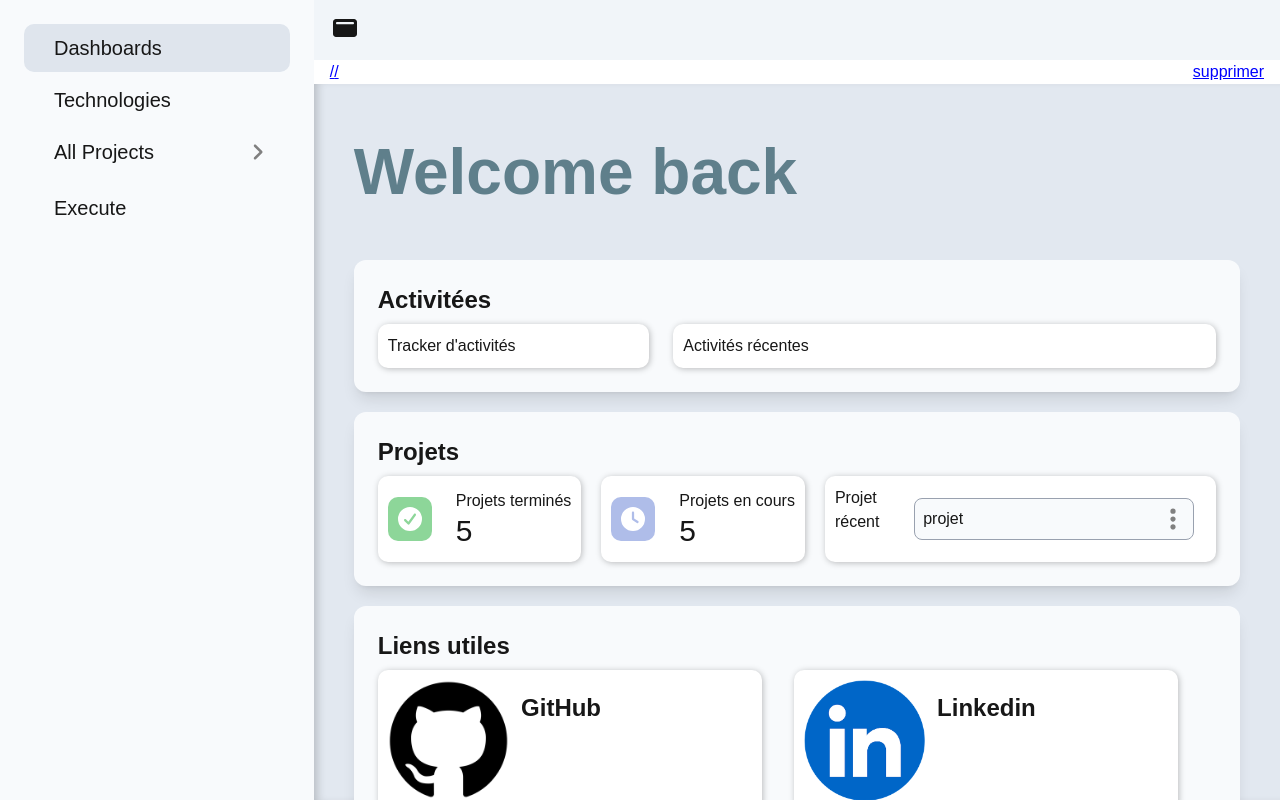
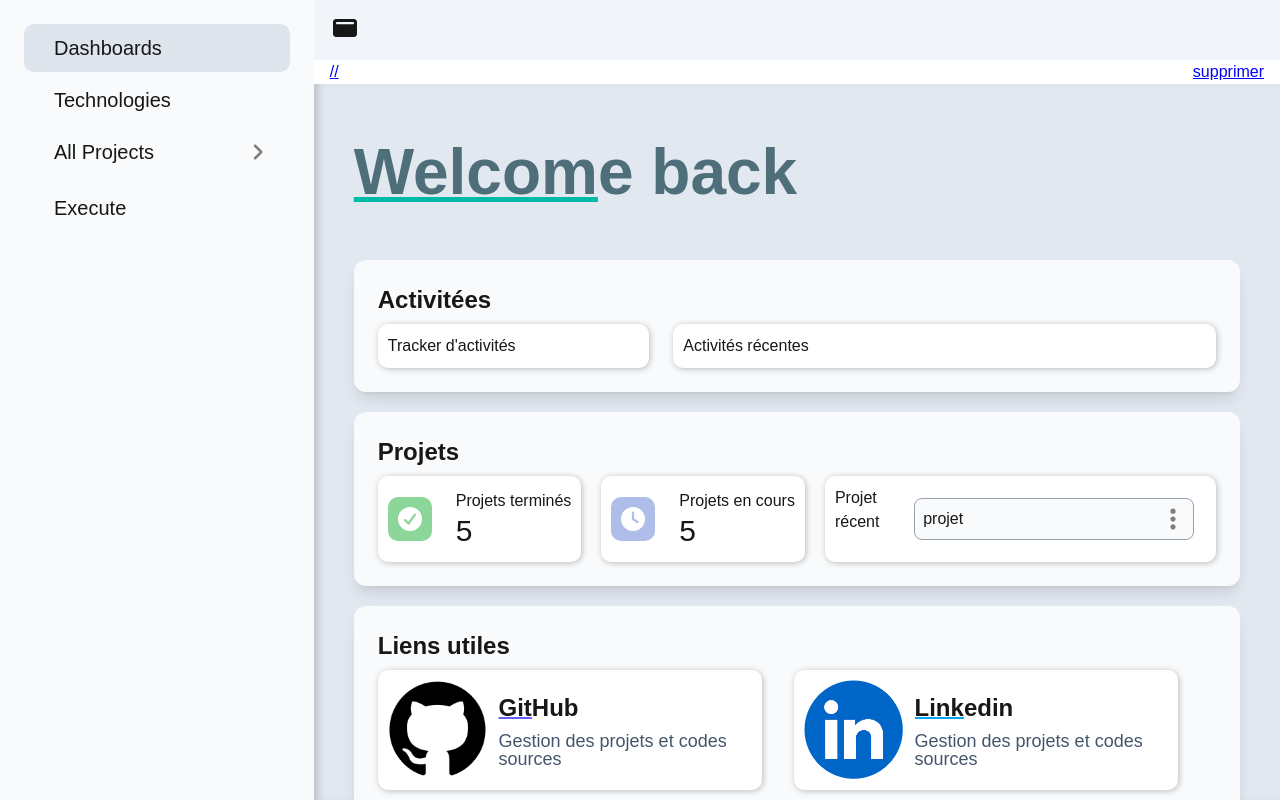
Before and after one commit to DanoBeljean1/dev-project-management, a Next.js app in the folder next-app/: page / in a window 1280 px wide. Built offline with nearby package versions, Linux system fonts and the light colour scheme.

Commit message:
fix: nothing

```diff
--- a/next-app/app/page.js
+++ b/next-app/app/page.js
@@ -3,7 +3,7 @@
 import Image from "next/image";
 import BaseLayout from "./main";
 import { FontAwesomeIcon } from "@fortawesome/react-fontawesome";
-import {faClock} from '@fortawesome/free-solid-svg-icons'
+import {faClock, faPlus} from '@fortawesome/free-solid-svg-icons'
 import {faCircleCheck} from '@fortawesome/free-solid-svg-icons'
 import { faCircleInfo } from "@fortawesome/free-solid-svg-icons";
 import { faEllipsisV } from "@fortawesome/free-solid-svg-icons";
@@ -28,7 +28,7 @@ export default function Home() {
 
       <BaseLayout>
 
-      <p className="p-10 pb-0 text-[64px] text-[#5f7f8b] font-semibold">Welcome back</p>
+      <div className="p-10 pb-0 text-[64px] text-[#4e6e79] font-semibold flex"><p className="underline decoration-teal-500 decoration-5">Welcom</p>e back</div>
         <div className="p-10 flex flex-col gap-5">
           <div className="bg-slate-50 rounded-xl shadow-lg p-6">
             <p className="text-2xl pb-2 font-bold">Activitées</p>
@@ -88,26 +88,43 @@ export default function Home() {
               <a href="https://www.github.com" target="_blank" className="basis-1/3">
                 <img src="/socials/github.png"></img>
               </a>
-              <p className="p-3 overflow-auto font-bold text-2xl">GitHub</p>
+              <div className="p-3">
+                <p className="font-bold text-2xl flex"><p className="underline decoration-indigo-500 decoration-2">Git</p>Hub</p>
+                <p className="text-lg leading-none pt-2 text-slate-600">Gestion des projets et codes sources</p>
+              </div>
+
             </div>
             <div style={styles.box} className="w-96 flex">
               <a href="https://www.linkedin.com" target="_blank" className="basis-1/3">
                 <img src="/socials/linkedin.png" ></img>
               </a>
-              <p className="p-3 overflow-auto font-bold text-2xl">Linkedin</p>
+              <div className="p-3">
+                <p className="overflow-auto font-bold text-2xl flex"><p className="underline decoration-sky-500 decoration-2">Link</p>edin</p>
+                <p className="text-lg leading-none pt-2 text-slate-600">Gestion des projets et codes sources</p>
+              </div>
+
             </div>
             <div style={styles.box} className="w-96 flex">
               <a href="https://www.dev.to" target="_blank" className="basis-1/3">
                 <img src="/socials/dev.png"></img>
               </a>
-              <p className="p-3 overflow-auto font-bold text-2xl">Dev</p>
+              <div className="p-3">
+                <p className="overflow-auto font-bold text-2xl"><p className="underline decoration-pink-500 decoration-2">Dev</p></p>
+                <p className="text-lg leading-none pt-2 text-slate-600">Gestion des projets et codes sources</p>
+              </div>
             </div>
             <div style={styles.box} className="w-96 flex">
               <a href="https://www.reddit.com" target="_blank" className="basis-1/3">
                 <img src="/socials/reddit.png"></img>
               </a>
-              <p className="p-3 overflow-auto font-bold text-2xl">Reddit</p>
+              <div className="p-3">
+                <p className="overflow-auto font-bold text-2xl flex"><p className="underline decoration-green-500 decoration-2">Redd</p>it</p>
+                <p className="text-lg leading-none pt-2 text-slate-600">Gestion des projets et codes sources</p>
+              </div>
             </div>
+          </div>
+          <div style={styles.box} className="w-32 justify-center flex">
+            <FontAwesomeIcon icon={faPlus} />
           </div>
         </div>
       </BaseLayout>
```
